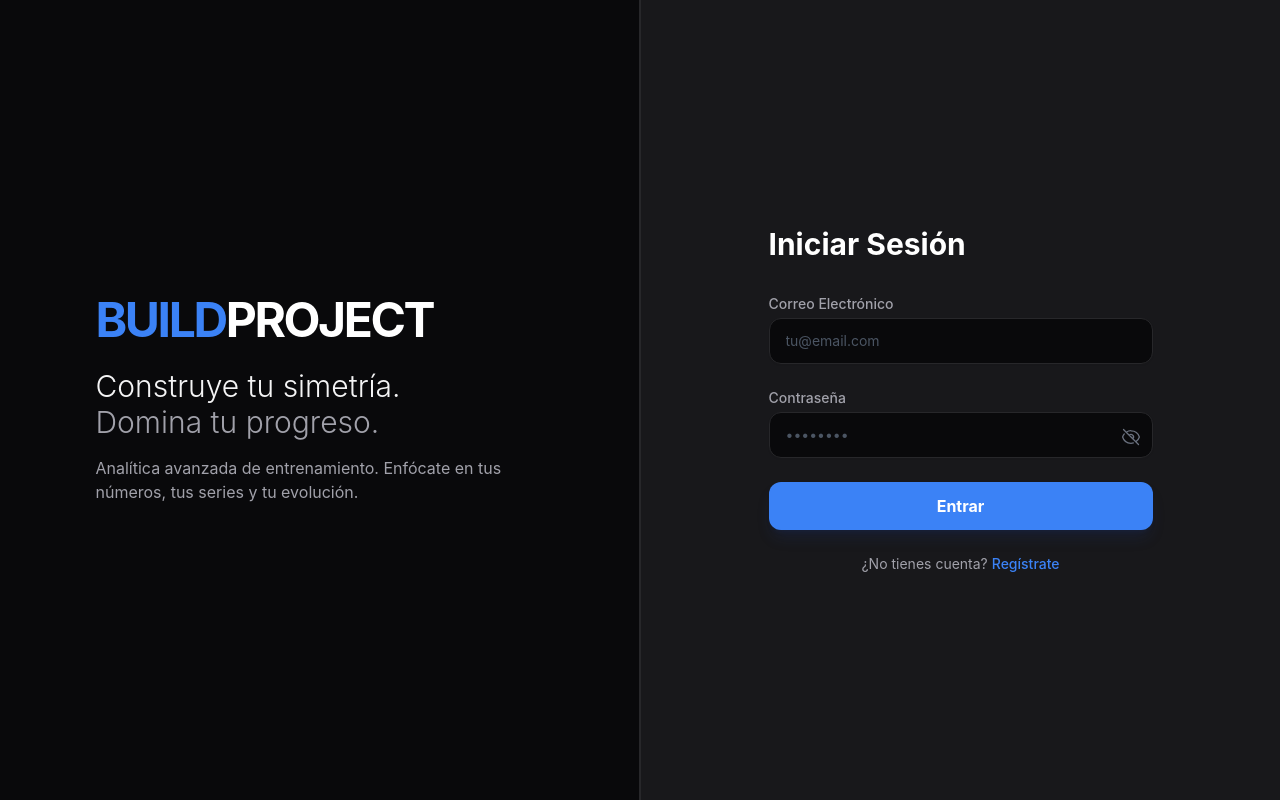
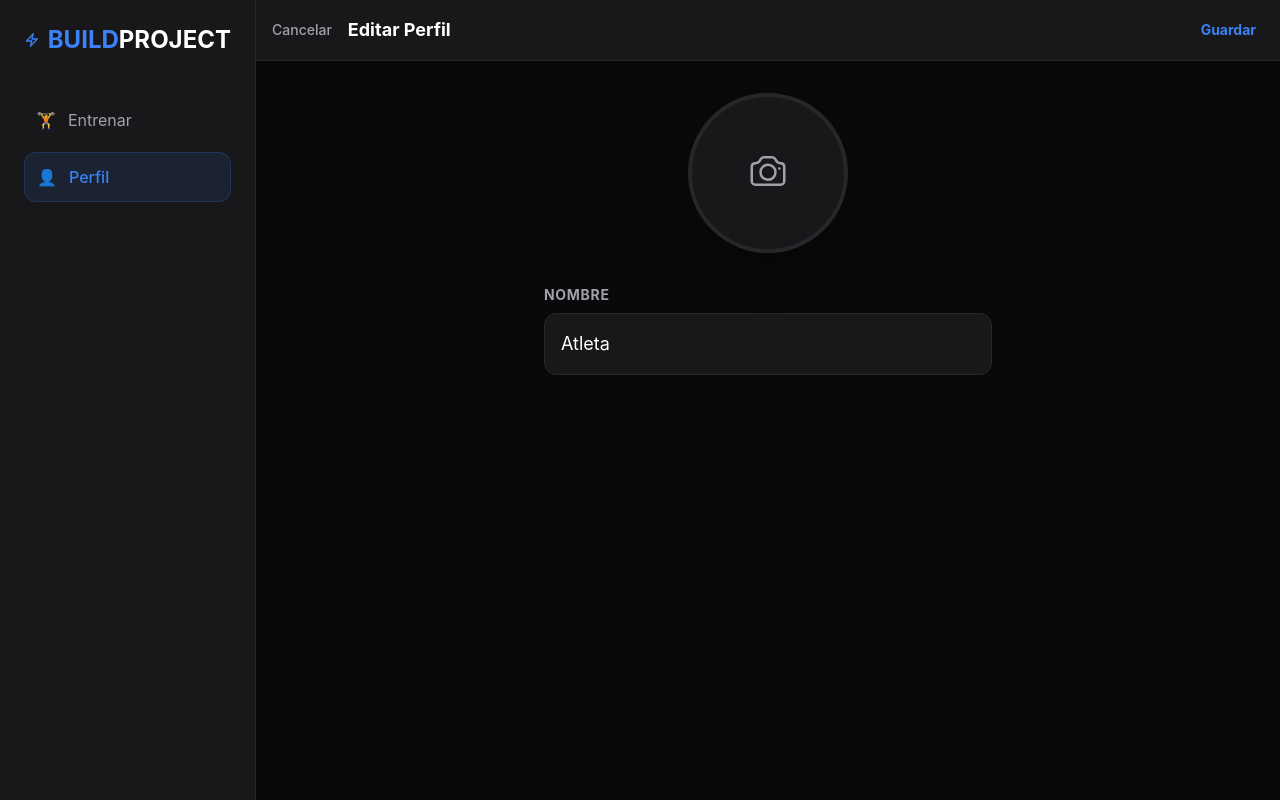
Before and after one commit to EdrikCamacho/BuildProject, an Angular app: page /profile/edit in a window 1280 px wide. Before the commit this address led to /. Built offline with nearby package versions, Linux system fonts and the light colour scheme.

Commit message:
Editar Perfil

```diff
--- a/src/app/app.routes.ts
+++ b/src/app/app.routes.ts
@@ -9,6 +9,7 @@ import { ExerciseCreateComponent } from './features/exercises/exercise-create/ex
 import { ExerciseDetailComponent } from './features/exercises/exercise-detail/exercise-detail.component';
 import { MeasurementListComponent } from './features/measurements/measurement-list/measurement-list.component';
 import { MeasurementAddComponent } from './features/measurements/measurement-add/measurement-add.component';
+import { ProfileEditComponent } from './features/profile/profile-edit/profile-edit.component';
 
 export const routes: Routes = [
   { path: '', component: LandingComponent },
@@ -16,6 +17,7 @@ export const routes: Routes = [
   { path: 'onboarding', component: OnboardingComponent },
   { path: 'dashboard', component: DashboardComponent },
   { path: 'profile', component: ProfileComponent },
+  { path: 'profile/edit', component: ProfileEditComponent },
   { path: 'exercises', component: ExerciseListComponent },
   { path: 'exercises/create', component: ExerciseCreateComponent },
   { path: 'exercises/:id', component: ExerciseDetailComponent },
--- /dev/null
+++ b/src/app/features/profile/profile-edit/profile-edit.component.html
@@ -0,0 +1,73 @@
+<div class="flex h-screen bg-brand-black font-sans text-brand-text">
+
+  <aside class="hidden md:flex flex-col w-64 bg-brand-surface border-r border-brand-surface-light text-white p-6 justify-between">
+    <div>
+      <div class="mb-10 flex items-center gap-2 text-brand-primary font-bold text-2xl">
+        <svg xmlns="http://www.w3.org/2000/svg" fill="none" viewBox="0 0 24 24" stroke-width="2" stroke="currentColor" class="w-8 h-8"><path stroke-linecap="round" stroke-linejoin="round" d="M3.75 13.5l10.5-11.25L12 10.5h8.25L9.75 21.75 12 13.5H3.75z" /></svg>
+        <span>BUILD<span class="text-white">PROJECT</span></span>
+      </div>
+      <nav class="space-y-2">
+        <a routerLink="/dashboard" class="flex items-center gap-3 p-3 text-brand-text-muted hover:text-white hover:bg-brand-surface-light rounded-xl transition-colors"><span>🏋️</span> Entrenar</a>
+        <a routerLink="/profile" class="flex items-center gap-3 p-3 bg-brand-primary/10 text-brand-primary rounded-xl font-medium border border-brand-primary/20"><span>👤</span> Perfil</a>
+      </nav>
+    </div>
+  </aside>
+
+  <main class="flex-1 flex flex-col h-full overflow-hidden relative bg-brand-black">
+
+    <header class="bg-brand-surface border-b border-brand-surface-light p-4 flex items-center justify-between z-10">
+      <div class="flex items-center gap-4">
+        <a routerLink="/profile" class="text-brand-text-muted hover:text-white text-sm font-medium">
+          Cancelar
+        </a>
+        <h1 class="font-bold text-lg text-white">Editar Perfil</h1>
+      </div>
+      <button (click)="save()" class="text-brand-primary font-bold text-sm px-2">
+        Guardar
+      </button>
+    </header>
+
+    <div class="flex-1 overflow-y-auto p-6 md:p-8 pb-24">
+
+      <div class="flex flex-col items-center mb-8">
+        <div (click)="triggerPhotoUpload()" class="relative group cursor-pointer">
+          <div class="w-32 h-32 md:w-40 md:h-40 bg-brand-surface border-4 border-brand-surface-light rounded-full flex items-center justify-center overflow-hidden shadow-2xl hover:border-brand-primary transition-colors relative">
+
+            <img *ngIf="previewImage" [src]="previewImage" class="w-full h-full object-cover" alt="Foto de perfil">
+
+            <div *ngIf="!previewImage" class="flex flex-col items-center text-brand-text-muted group-hover:text-brand-primary transition-colors">
+              <svg xmlns="http://www.w3.org/2000/svg" fill="none" viewBox="0 0 24 24" stroke-width="1.5" stroke="currentColor" class="w-10 h-10 mb-1"><path stroke-linecap="round" stroke-linejoin="round" d="M6.827 6.175A2.31 2.31 0 015.186 7.23c-.38.054-.757.112-1.134.175C2.999 7.58 2.25 8.507 2.25 9.574V18a2.25 2.25 0 002.25 2.25h15A2.25 2.25 0 0021.75 18V9.574c0-1.067-.75-1.994-1.802-2.169a47.865 47.865 0 00-1.134-.175 2.31 2.31 0 01-1.64-1.055l-.822-1.316a2.192 2.192 0 00-1.736-1.039 48.774 48.774 0 00-5.232 0 2.192 2.192 0 00-1.736 1.039l-.821 1.316z" /><path stroke-linecap="round" stroke-linejoin="round" d="M16.5 12.75a4.5 4.5 0 11-9 0 4.5 4.5 0 019 0zM18.75 10.5h.008v.008h-.008V10.5z" /></svg>
+            </div>
+
+            <div class="absolute inset-0 bg-black/50 opacity-0 group-hover:opacity-100 transition-opacity flex items-center justify-center">
+              <span class="text-white text-xs font-bold uppercase tracking-wider">Cambiar</span>
+            </div>
+          </div>
+          <p class="text-brand-text-muted text-xs text-center mt-3 md:hidden">Toca para cambiar foto</p>
+        </div>
+      </div>
+
+      <div class="max-w-md mx-auto space-y-6">
+        <div>
+          <label for="name" class="block text-sm font-bold text-brand-text-muted mb-2 uppercase tracking-wider">Nombre</label>
+          <input type="text" id="name" [(ngModel)]="user.name" name="name"
+            class="w-full bg-brand-surface border border-brand-surface-light text-white rounded-xl py-4 px-4 focus:ring-2 focus:ring-brand-primary focus:border-transparent outline-none placeholder-gray-600 transition-all text-lg"
+            placeholder="Tu nombre">
+        </div>
+      </div>
+
+    </div>
+  </main>
+
+  <nav class="md:hidden fixed bottom-0 w-full bg-brand-surface border-t border-brand-surface-light flex justify-around items-center py-3 z-30 pb-safe">
+    <a routerLink="/dashboard" class="flex flex-col items-center text-brand-text-muted hover:text-white">
+      <span class="text-xl">🏋️</span>
+      <span class="text-[10px] font-medium mt-1">Entrenar</span>
+    </a>
+    <a routerLink="/profile" class="flex flex-col items-center text-brand-primary">
+      <span class="text-xl">👤</span>
+      <span class="text-[10px] font-medium mt-1">Perfil</span>
+    </a>
+  </nav>
+
+</div>
--- /dev/null
+++ b/src/app/features/profile/profile-edit/profile-edit.component.ts
@@ -0,0 +1,50 @@
+import { Component, OnInit } from '@angular/core';
+import { CommonModule } from '@angular/common';
+import { RouterLink, Router } from '@angular/router';
+import { FormsModule } from '@angular/forms';
+
+@Component({
+  selector: 'app-profile-edit',
+  standalone: true,
+  imports: [CommonModule, RouterLink, FormsModule],
+  templateUrl: './profile-edit.component.html'
+})
+export class ProfileEditComponent implements OnInit {
+  // Datos del usuario (Simulación: esto vendría de un servicio)
+  user = {
+    name: '',
+    photoUrl: '',
+    avatarLetter: ''
+  };
+
+  // Para manejar la previsualización de la nueva imagen
+  previewImage: string | null = null;
+
+  constructor(private router: Router) {}
+
+  ngOnInit() {
+    // Simular carga de datos actuales
+    this.user = {
+      name: 'Atleta',
+      photoUrl: '', // Empieza vacío para ver el icono de cámara
+      avatarLetter: 'A'
+    };
+    this.previewImage = this.user.photoUrl || null;
+  }
+
+  // Simulación de click en el input file
+  triggerPhotoUpload() {
+    console.log('Abriendo selector de archivos...');
+    // Simulamos que el usuario seleccionó una nueva imagen
+    // En el futuro, aquí leerías el archivo real del input
+    this.previewImage = 'https://images.unsplash.com/photo-1535713875002-d1d0cf377fde?q=80&w=1000&auto=format&fit=crop';
+  }
+
+  save() {
+    console.log('Guardando perfil...', { name: this.user.name, newPhoto: this.previewImage });
+    // Aquí llamarías al servicio para actualizar en el backend
+
+    // Redirigir de vuelta al perfil
+    this.router.navigate(['/profile']);
+  }
+}
--- a/src/app/features/profile/profile.component.html
+++ b/src/app/features/profile/profile.component.html
@@ -9,7 +9,7 @@
 
       <nav class="space-y-2">
         <a routerLink="/dashboard" class="flex items-center gap-3 p-3 text-brand-text-muted hover:text-white hover:bg-brand-surface-light rounded-xl transition-colors">
-          <span>🔥</span> Entrenar
+          <span>🏋️</span> Entrenar
         </a>
         <a routerLink="/profile" class="flex items-center gap-3 p-3 bg-brand-primary/10 text-brand-primary rounded-xl font-medium border border-brand-primary/20">
           <span>👤</span> Perfil
@@ -22,7 +22,7 @@
 
     <header class="md:hidden bg-brand-surface border-b border-brand-surface-light p-4 flex justify-between items-center z-10">
       <h1 class="font-bold text-xl text-white">Mi Perfil</h1>
-      <button (click)="editProfile()" class="text-brand-primary font-medium text-sm">Editar</button>
+      <a routerLink="/profile/edit" class="text-brand-primary font-bold text-sm">Editar</a>
     </header>
 
     <div class="flex-1 overflow-y-auto p-4 md:p-8 pb-24 md:pb-8">
@@ -42,10 +42,10 @@
           </h2>
           <p class="text-brand-text-muted text-sm mb-4">Miembro desde {{ user.joinDate }}</p>
 
-          <button (click)="editProfile()" class="inline-flex items-center gap-2 px-4 py-1.5 bg-brand-surface border border-brand-surface-light rounded-lg text-xs font-medium text-white hover:bg-brand-surface-light transition-colors">
+          <a routerLink="/profile/edit" class="inline-flex items-center gap-2 px-4 py-1.5 bg-brand-surface border border-brand-surface-light rounded-lg text-xs font-medium text-white hover:bg-brand-surface-light transition-colors cursor-pointer">
             <svg xmlns="http://www.w3.org/2000/svg" fill="none" viewBox="0 0 24 24" stroke-width="1.5" stroke="currentColor" class="w-3 h-3"><path stroke-linecap="round" stroke-linejoin="round" d="M16.862 4.487l1.687-1.688a1.875 1.875 0 112.652 2.652L6.832 19.82a4.5 4.5 0 01-1.897 1.13l-2.685.8.8-2.685a4.5 4.5 0 011.13-1.897L16.863 4.487zm0 0L19.5 7.125" /></svg>
             Editar Perfil
-          </button>
+          </a>
         </div>
 
         <div class="mt-6 md:mt-0 w-full md:w-auto">
@@ -133,7 +133,7 @@
 
   <nav class="md:hidden fixed bottom-0 w-full bg-brand-surface border-t border-brand-surface-light flex justify-around items-center py-3 z-30 pb-safe">
     <a routerLink="/dashboard" class="flex flex-col items-center text-brand-text-muted hover:text-white">
-      <span class="text-xl">🔥</span>
+      <span class="text-xl">🏋️</span>
       <span class="text-[10px] font-medium mt-1">Entrenar</span>
     </a>
     <a routerLink="/profile" class="flex flex-col items-center text-brand-primary">
--- a/src/app/features/profile/profile.component.ts
+++ b/src/app/features/profile/profile.component.ts
@@ -75,7 +75,4 @@ export class ProfileComponent {
     { title: 'Configuración', icon: '⚙️', desc: 'Cuenta, notificaciones y tema', route: '/settings' }
   ];
 
-  editProfile() {
-    console.log('Ir a editar perfil');
-  }
 }
```
